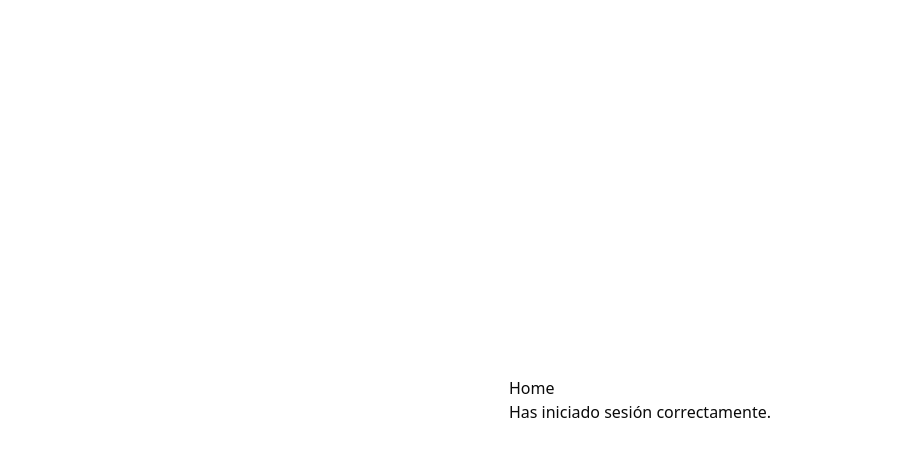
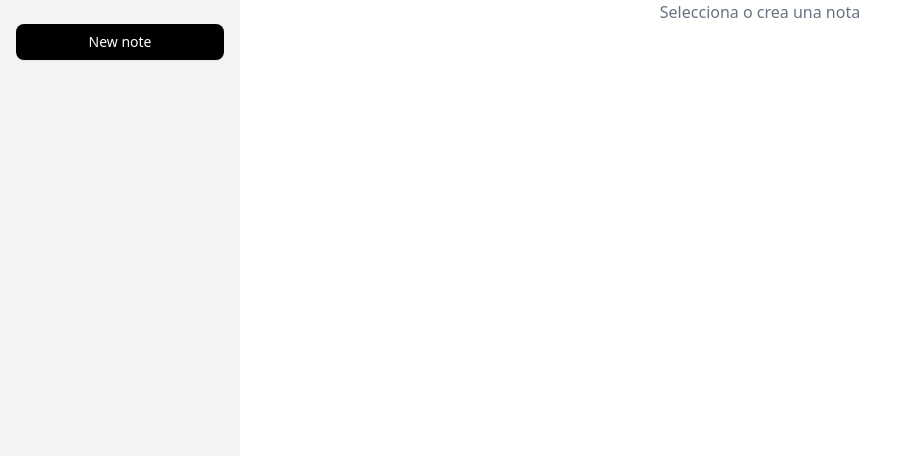
Before and after one commit to alemontc7/studia-repo, a Next.js app in the folder frontend/: page /home in a window 1280 px wide. Shown: the top 456 px of the page, without its empty margins (0-906 px from the left). Built offline with nearby package versions, Linux system fonts and the light colour scheme; a web font is replaced by a local one.

Commit message:
STDIA-39  STDIA-40 STDIA-41 STDIA-42 were completed

```diff
--- a/frontend/src/app/globals.css
+++ b/frontend/src/app/globals.css
@@ -54,11 +54,6 @@ body {
   margin: 0;
 }
 body {
-  padding: 0.5rem;
-  display: flex;
-  flex-direction: column;
-  align-items: center;
-  justify-content: center;
   background-color: white;
 }
 
--- /dev/null
+++ b/frontend/src/app/login/layout.tsx
@@ -0,0 +1,11 @@
+'use client';
+
+import React, { ReactNode } from 'react';
+
+export default function AuthLayout({ children }: { children: ReactNode }) {
+  return (
+    <div className="min-h-screen flex items-center justify-center">
+      {children}
+    </div>
+  );
+}
--- /dev/null
+++ b/frontend/src/modules/home/components/EditorArea.tsx
@@ -0,0 +1,91 @@
+'use client';
+
+import React, { useEffect, useRef } from 'react';
+import { useNotes } from '@/modules/notes/ui/NotesContent';
+import { useEditor, EditorContent } from '@tiptap/react';
+import StarterKit from '@tiptap/starter-kit';
+import Placeholder from '@tiptap/extension-placeholder';
+
+export default function EditorArea() {
+  const { notes, selectedId, updateNote } = useNotes();
+  const current = notes.find((n) => n.id === selectedId);
+  const prevSelectedIdRef = useRef<string | null>(null);
+
+  const editor = useEditor({
+    extensions: [
+      StarterKit,
+      Placeholder.configure({ placeholder: 'Start typing…' }),
+    ],
+    content: current?.content ?? '',
+    onUpdate: ({ editor }) => {
+      if (!selectedId) return;
+      updateNote(selectedId, { content: editor.getJSON() });
+    },
+    autofocus: false, // We'll control focus manually
+  });
+
+  // Focus the editor when a new note is added (selectedId changes)
+  useEffect(() => {
+    if (editor && selectedId && selectedId !== prevSelectedIdRef.current) {
+      // Small delay to ensure DOM is ready
+      setTimeout(() => {
+        editor.commands.focus('end');
+      }, 10);
+
+      prevSelectedIdRef.current = selectedId;
+    }
+  }, [editor, selectedId]);
+
+  // When a note is loaded, set its content
+  useEffect(() => {
+    if (editor && current) {
+      editor.commands.setContent(current.content ?? '');
+    }
+  }, [editor, current]);
+
+  if (!selectedId) {
+    return (
+      <div className="flex-1 flex items-center justify-center text-gray-500">
+        Selecciona o crea una nota
+      </div>
+    );
+  }
+
+  return (
+    <>
+      <main className="flex-1 p-6">
+        <h2 className="text-3xl font-semibold mb-4">{current?.title || 'Untitled Note'}</h2>
+        <div className="min-h-[60vh]">
+          <EditorContent
+            editor={editor}
+            className="ProseMirror w-full outline-none focus:outline-none"
+          />
+        </div>
+        <div className="mt-2 text-sm text-blue-500">Saving…</div>
+      </main>
+
+      {/* Style for cursor visibility */}
+      <style jsx global>{`
+        .ProseMirror {
+          border: none !important;
+          margin: 0 !important;
+          padding: 0 !important;
+          outline: none !important;
+        }
+
+        /* Enhanced cursor visibility */
+        .ProseMirror .ProseMirror-cursor {
+          border-left: 2px solid black !important;
+          border-right: none !important;
+          height: 1.15em;
+          animation: blinkCursor 1s step-end infinite;
+        }
+
+        @keyframes blinkCursor {
+          0%, 100% { opacity: 1; }
+          50% { opacity: 0; }
+        }
+      `}</style>
+    </>
+  );
+}
--- /dev/null
+++ b/frontend/src/modules/home/components/Sidebar.tsx
@@ -0,0 +1,44 @@
+// frontend/src/app/home/components/Sidebar.tsx
+'use client';
+
+import React from 'react';
+import { useNotes } from '@/modules/notes/ui/NotesContent';
+import { Button } from '@/components/ui/button';
+import { FileText as NoteIcon } from 'lucide-react';
+
+export default function Sidebar() {
+  const { notes, selectedId, addNote, selectNote } = useNotes();
+
+  return (
+    <aside className="w-60 bg-gray-100 h-screen sticky top-0 pt-6 flex flex-col px-4">
+      {/* New Note button, a bit down from the very top */}
+      <Button
+        onClick={addNote}
+        className="w-full mb-6 bg-black text-white hover:bg-gray-800"
+      >
+        New note
+      </Button>
+
+      {/* Notes list */}
+      <ul className="overflow-y-auto flex-1 space-y-1">
+        {notes.map((note) => (
+          <li key={note.id}>
+            <button
+              className={`
+                flex items-center w-full px-3 py-2 rounded
+                ${note.id === selectedId
+                  ? 'bg-blue-200 font-semibold'
+                  : 'hover:bg-gray-200'
+                }
+              `}
+              onClick={() => selectNote(note.id)}
+            >
+              <NoteIcon className="w-4 h-4 mr-2 text-gray-600" />
+              <span className="truncate">{note.title}</span>
+            </button>
+          </li>
+        ))}
+      </ul>
+    </aside>
+  );
+}
--- a/frontend/src/modules/home/ui/HomePage.tsx
+++ b/frontend/src/modules/home/ui/HomePage.tsx
@@ -1,12 +1,18 @@
-import React from 'react';
+// frontend/src/app/home/page.tsx
+'use client';
+import { NotesProvider } from '@/modules/notes/ui/NotesContent';
+import Sidebar from '../components/Sidebar';
+import EditorArea from '../components/EditorArea';
 
-const HomePage: React.FC = () => {
+export default function HomePage() {
   return (
-    <div>
-      <h1>Home</h1>
-      <p>Has iniciado sesión correctamente.</p>
-    </div>
+    <NotesProvider>
+      <div className="flex h-screen">
+        <Sidebar />
+        <main className="flex-1 overflow-auto">
+          <EditorArea />
+        </main>
+      </div>
+    </NotesProvider>
   );
-};
-
-export default HomePage;
+}
--- a/frontend/src/modules/notes/application/NoteService.ts
+++ b/frontend/src/modules/notes/application/NoteService.ts
@@ -1,59 +1,68 @@
-import { NoteEntity } from "../domain/NoteEntity";
-import {nanoid} from "nanoid";
-//import {fetchNotesApi, createNoteApi, updateNoteApi} from "../infrastructure/noteApi";
+// frontend/src/modules/notes/application/NotesService.ts
+import { NoteEntity } from '../domain/NoteEntity';
+import { nanoid } from 'nanoid';
+// (future) import { fetchNotesApi, createNoteApi, updateNoteApi } from '../infrastructure/notesApi';
 
-export class NoteService {
+export class NotesService {
   private static LS_KEY = 'notes';
-    private notes: NoteEntity[];
 
-    constructor(){
-        const raw = localStorage.getItem(NoteService.LS_KEY);
-        this.notes = raw ? JSON.parse(raw) : [];
-        // this.notes = await fetchNotesApi(); // Uncomment this line when the API is ready
+  /** Load from localStorage (client only) */
+  private loadStore(): NoteEntity[] {
+    if (typeof window === 'undefined') return [];
+    const raw = localStorage.getItem(NotesService.LS_KEY);
+    return raw ? JSON.parse(raw) : [];
   }
 
-    private persist(){
-        localStorage.setItem(NoteService.LS_KEY, JSON.stringify(this.notes));
+  /** Persist to localStorage (client only) */
+  private saveStore(notes: NoteEntity[]) {
+    if (typeof window === 'undefined') return;
+    localStorage.setItem(NotesService.LS_KEY, JSON.stringify(notes));
   }
 
+  /** Fetch all notes */
   async fetchNotes(): Promise<NoteEntity[]> {
-        // const response = await fetchNotesApi(); // Uncomment this and the next line when the API is ready
-        // this.notes = response;
+    // FUTURE: return fetchNotesApi();
+    this.notes = this.loadStore();
     return this.notes;
   }
 
-    async createNote(): Promise<NoteEntity>{
+  /** Create a new note */
+  async createNote(): Promise<NoteEntity> {
+    // FUTURE: return createNoteApi({ title: 'Untitled note' });
     const now = new Date().toISOString();
     const note: NoteEntity = {
       id: nanoid(),
-            title: 'New Note',
-            content: 'Write something...',
+      title: 'Untitled note',
+      content: null,
       createdAt: now,
       updatedAt: now,
     };
-        this.notes = [note, ...this.notes];
-        this.persist();
+    this.notes = [note, ...this.loadStore()];
+    this.saveStore(this.notes);
     return note;
-        // const response = await createNoteApi(note); // Uncomment this line when the API is ready
   }
 
+  /** Update an existing note */
   async updateNote(
-        id:string,
-        patch: Partial<Pick<NoteEntity, 'id' | 'createdAt'>>
+    id: string,
+    patch: Partial<Pick<NoteEntity, 'title' | 'content'>>
   ): Promise<NoteEntity> {
+    // FUTURE: return updateNoteApi(id, patch);
+    const stored = this.loadStore();
     let updated: NoteEntity | undefined;
-        this.notes = this.notes.map(n => {
-            if(n.id === id){
+    const newNotes = stored.map((n) => {
+      if (n.id === id) {
         updated = { ...n, ...patch, updatedAt: new Date().toISOString() };
         return updated;
       }
       return n;
     });
-        this.persist();
-        // const response = await updateNoteApi(id, updated); // Uncomment this line when the API is ready
-        if(!updated){
-            throw new Error(`Note with id ${id} not found`);
-        }
+    if (!updated) throw new Error(`Note ${id} not found`);
+    this.notes = newNotes;
+    this.saveStore(this.notes);
     return updated;
   }
+
+  /** In-memory cache to avoid repeated JSON.parse on create/update */
+  private notes: NoteEntity[] = [];
 }
--- a/frontend/src/modules/notes/ui/NotesContent.tsx
+++ b/frontend/src/modules/notes/ui/NotesContent.tsx
@@ -1,59 +1,71 @@
-'use cient';
+// frontend/src/modules/notes/ui/NotesContext.tsx
+'use client';
 
-import React, {createContext, useContext, useEffect, useState, ReactNode, useCallback} from 'react';
+import React, {
+  createContext,
+  useContext,
+  useEffect,
+  useState,
+  ReactNode,
+  useCallback,
+} from 'react';
 import { NoteEntity } from '../domain/NoteEntity';
-import { NoteService } from '../application/NoteService';
+import { NotesService } from '../application/NoteService';
 
 interface NotesContextValue {
   notes: NoteEntity[];
-    selectId: string | null;
+  selectedId: string | null;
   addNote: () => Promise<void>;
   selectNote: (id: string) => void;
   updateNote: (id: string, patch: Partial<NoteEntity>) => Promise<void>;
 }
 
 const NotesContext = createContext<NotesContextValue | undefined>(undefined);
-const noteService = new NoteService();
 
-export const NotesProvider = ({children} : {children: ReactNode}) => {
-    const [nodes, setNotes] = useState<NoteEntity[]>([]);
-    const [selectId, setSelectedId] = useState<string | null>(null);
+export const NotesProvider = ({ children }: { children: ReactNode }) => {
+  const [notes, setNotes] = useState<NoteEntity[]>([]);
+  const [selectedId, setSelectedId] = useState<string | null>(null);
 
+  // create service inside effect to be absolutely sure it's client-side
   useEffect(() => {
-        noteService.fetchNotes().then(fetched => {
+    const service = new NotesService();
+    service.fetchNotes().then((fetched) => {
       setNotes(fetched);
-            if(fetched.length) setSelectedId(fetched[0].id);
+      if (fetched.length) setSelectedId(fetched[0].id);
     });
   }, []);
 
   const addNote = useCallback(async () => {
-        const note = await noteService.createNote();
-        setNotes(prev => [note, ...prev]);
+    const service = new NotesService();
+    const note = await service.createNote();
+    setNotes((prev) => [note, ...prev]);
     setSelectedId(note.id);
   }, []);
 
-    const selectNode = useCallback((id: string) => {
+  const selectNote = useCallback((id: string) => {
     setSelectedId(id);
   }, []);
 
   const updateNote = useCallback(
     async (id: string, patch: Partial<NoteEntity>) => {
-            const updated = await noteService.updateNote(id, patch);
-            setNotes(prev => prev.map(n => (n.id === id ? updated : n)));
+      const service = new NotesService();
+      const updated = await service.updateNote(id, patch);
+      setNotes((prev) => prev.map((n) => (n.id === id ? updated : n)));
     },
-    []);
+    []
+  );
 
   return (
-        <NotesContext.Provider value={{ notes: nodes, selectId, addNote, selectNote: selectNode, updateNote }}>
+    <NotesContext.Provider
+      value={{ notes, selectedId, addNote, selectNote, updateNote }}
+    >
       {children}
     </NotesContext.Provider>
   );
 };
 
 export const useNotes = (): NotesContextValue => {
-    const context = useContext(NotesContext);
-    if (!context) {
-        throw new Error('useNotes must be used within a NotesProvider');
-    }
-    return context;
+  const ctx = useContext(NotesContext);
+  if (!ctx) throw new Error('useNotes must be used within <NotesProvider>');
+  return ctx;
 };
```
Also changed, not shown: frontend/src/app/forgot-password/layout.tsx (added, +11 -0 lines), frontend/src/app/register/layout.tsx (added, +11 -0 lines), frontend/src/app/reset-password/layout.tsx (added, +11 -0 lines). Lines whose indentation alone changed are shown as unchanged.
